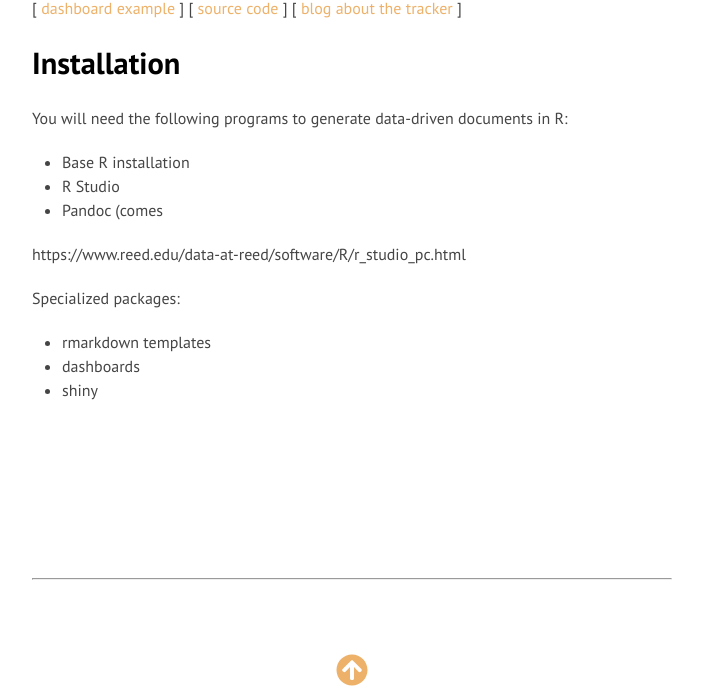
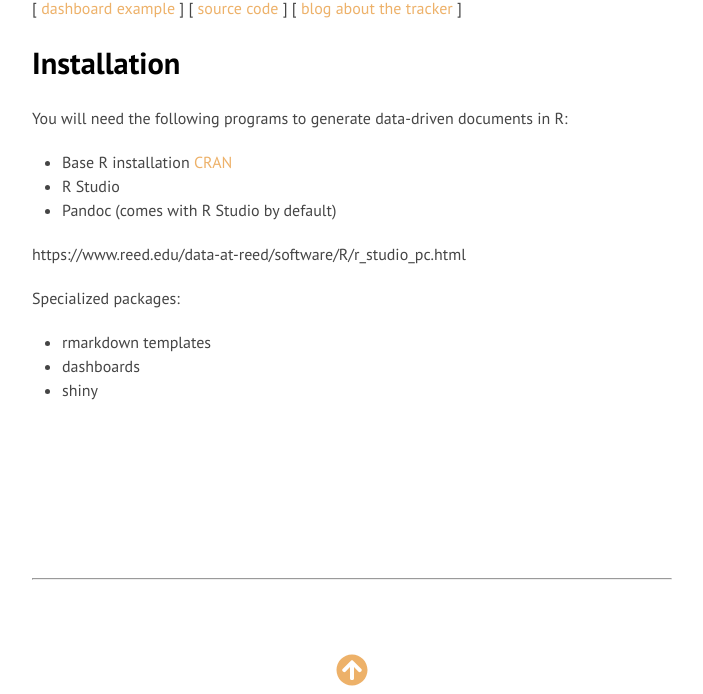
Before and after one commit to DS4PS/ds4ps.github.io, a Jekyll site: the page built from data-driven-docs.md, in a window 1280 px wide and 900 px high, scrolled down 3899 px, cut to the strip 108-802 px from the top of the window. Shown: the whole strip, without its empty margins (288-991 px from the left). Built offline with Jekyll 4.4.1, drawn with Linux system fonts in a browser that asks for light colours; nearby versions of some CDN libraries; library files that are not in the unit come from our copies.

Commit message:
Update data-driven-docs.md

```diff
--- a/data-driven-docs.md
+++ b/data-driven-docs.md
@@ -162,9 +162,9 @@ output: flexdashboard::flex_dashboard:
 
 You will need the following programs to generate data-driven documents in R:
 
-* Base R installation
+* Base R installation [CRAN](https://www.r-project.org/)
 * R Studio
-* Pandoc (comes
+* Pandoc (comes with R Studio by default)
 
 https://www.reed.edu/data-at-reed/software/R/r_studio_pc.html
 
```
